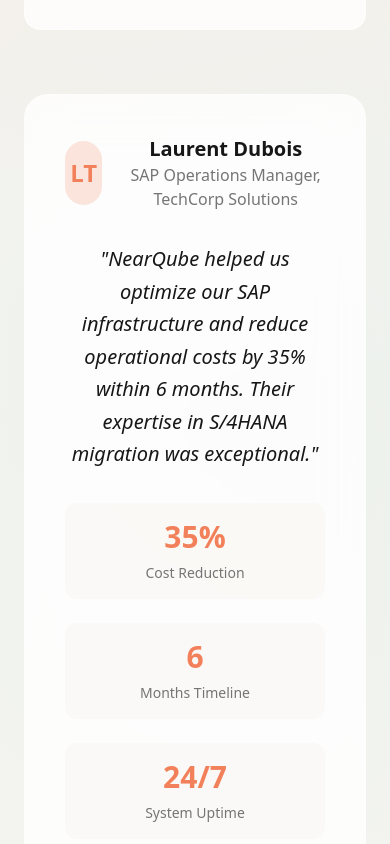
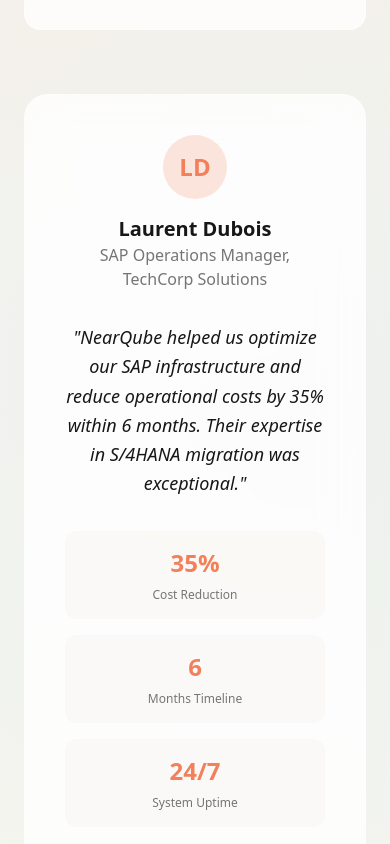
Before and after one commit to gerileka/nearqube-connect-global, a React (Vite) app: page / in a window 390 px wide. Shown: the part 6860-7704 px from the top of the page. Built offline with nearby package versions, Linux system fonts and the light colour scheme.

Commit message:
Add LT section

```diff
--- a/src/components/contact-section.tsx
+++ b/src/components/contact-section.tsx
@@ -88,9 +88,9 @@ export function ContactSection({ language }: ContactSectionProps) {
 
           {/* Success Story */}
           <div className="service-card p-10 lg:p-16 rounded-3xl border border-border/50 bg-gradient-to-br from-accent/5 to-accent/10">
-            <div className="flex items-center mb-8">
-              <div className="w-16 h-16 rounded-full bg-accent/20 flex items-center justify-center mr-6">
-                <span className="text-2xl font-bold text-accent">LT</span>
+            <div className="flex flex-col sm:flex-row items-center sm:items-start text-center sm:text-left mb-8">
+              <div className="w-16 h-16 rounded-full bg-accent/20 flex items-center justify-center mb-4 sm:mb-0 sm:mr-6 flex-shrink-0">
+                <span className="text-2xl font-bold text-accent">LD</span>
               </div>
               <div>
                 <h4 className="text-xl font-bold text-foreground">Laurent Dubois</h4>
@@ -98,22 +98,22 @@ export function ContactSection({ language }: ContactSectionProps) {
               </div>
             </div>
 
-            <blockquote className="text-xl lg:text-2xl text-foreground mb-8 leading-relaxed italic">
+            <blockquote className="text-lg sm:text-xl lg:text-2xl text-foreground mb-8 leading-relaxed italic text-center sm:text-left">
               "NearQube helped us optimize our SAP infrastructure and reduce operational costs by 35% within 6 months. Their expertise in S/4HANA migration was exceptional."
             </blockquote>
 
-            <div className="grid grid-cols-1 md:grid-cols-3 gap-6 text-center">
+            <div className="grid grid-cols-1 sm:grid-cols-3 gap-4 sm:gap-6 text-center">
               <div className="p-4 rounded-xl bg-background/50">
-                <div className="text-3xl font-bold text-accent mb-2">35%</div>
-                <div className="text-sm text-muted-foreground">Cost Reduction</div>
+                <div className="text-2xl sm:text-3xl font-bold text-accent mb-2">35%</div>
+                <div className="text-xs sm:text-sm text-muted-foreground">Cost Reduction</div>
               </div>
               <div className="p-4 rounded-xl bg-background/50">
-                <div className="text-3xl font-bold text-accent mb-2">6</div>
-                <div className="text-sm text-muted-foreground">Months Timeline</div>
+                <div className="text-2xl sm:text-3xl font-bold text-accent mb-2">6</div>
+                <div className="text-xs sm:text-sm text-muted-foreground">Months Timeline</div>
               </div>
               <div className="p-4 rounded-xl bg-background/50">
-                <div className="text-3xl font-bold text-accent mb-2">24/7</div>
-                <div className="text-sm text-muted-foreground">System Uptime</div>
+                <div className="text-2xl sm:text-3xl font-bold text-accent mb-2">24/7</div>
+                <div className="text-xs sm:text-sm text-muted-foreground">System Uptime</div>
               </div>
             </div>
           </div>
```
